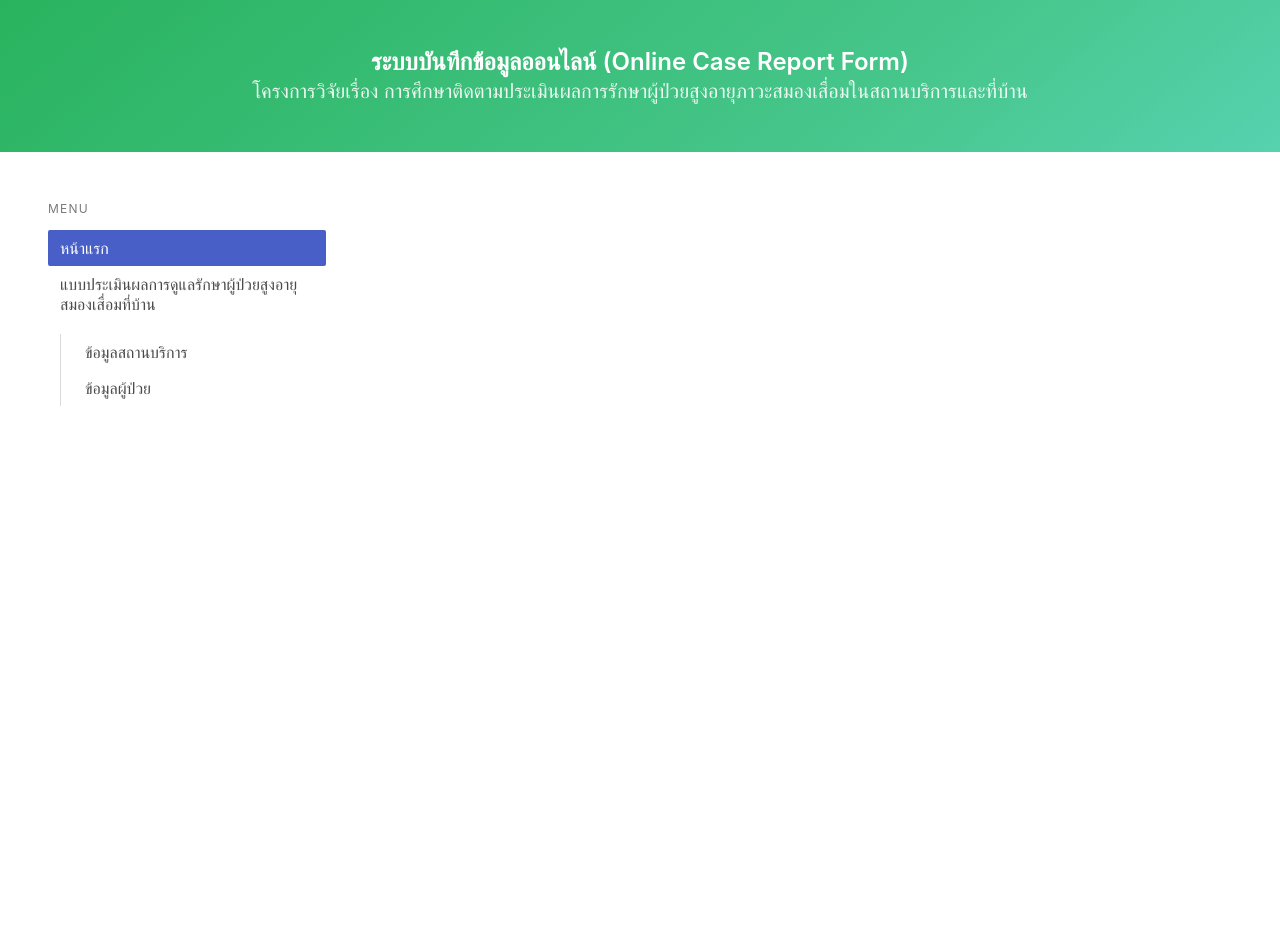
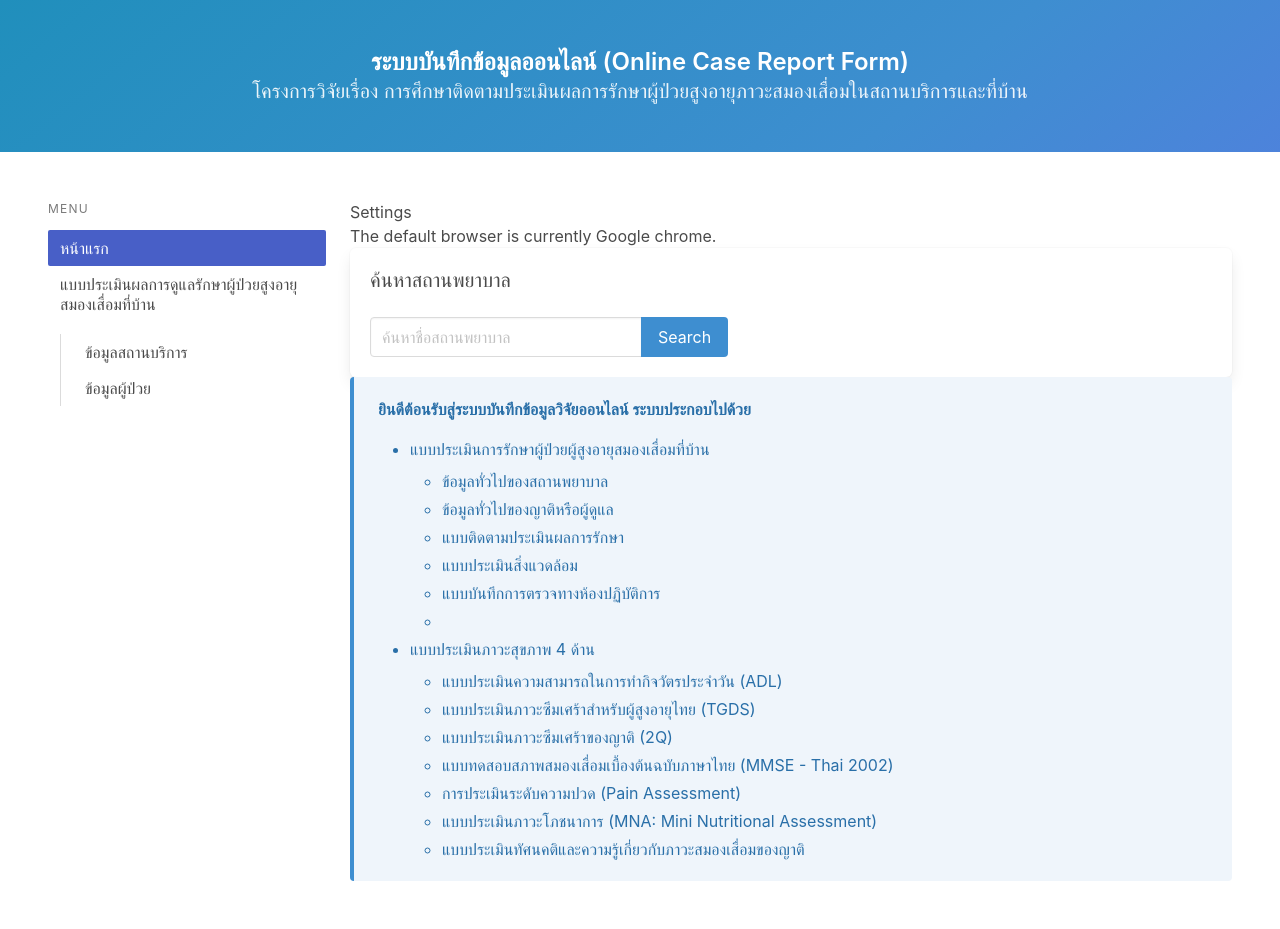
Before and after one commit to likit/dementia-survey-2018, a Flask app: page / in a window 1280 px wide. Before the commit the page ends 406 px from the top, so only its background shows below. Run offline with Flask 2, Linux system fonts and the light colour scheme; some libraries are stand-ins or nearby versions.

Commit message:
replaced pagejs with pager.js because it is comportable with knockout.js

```diff
--- a/app/templates/main/index.html
+++ b/app/templates/main/index.html
@@ -6,7 +6,7 @@
             <link rel="stylesheet" href="https://cdnjs.cloudflare.com/ajax/libs/bulma/0.6.2/css/bulma.min.css">
         </head>
         <body>
-            <section class="hero is-success is-bold">
+            <section class="hero is-info is-bold">
                 <div class="hero-body">
                     <div class="container">
                         <h2 class="title is-size-4 has-text-centered"><strong>ระบบบันทึกข้อมูลออนไลน์ (Online Case Report Form)</strong></h2>
@@ -22,30 +22,38 @@
                         <aside class="menu">
                             <p class="menu-label">Menu</p>
                             <ul class="menu-list">
-                                <li><a class="is-active" href="./">หน้าแรก</a></li>
-                                <li><a href="./">แบบประเมินผลการดูแลรักษาผู้ป่วยสูงอายุสมองเสื่อมที่บ้าน</a>
+                                <li><a class="is-active" data-bind="page-href:'start'">หน้าแรก</a></li>
+                                <li><a>แบบประเมินผลการดูแลรักษาผู้ป่วยสูงอายุสมองเสื่อมที่บ้าน</a>
                                     <ul class="menu-list">
-                                        <li><a href="./extensions">ข้อมูลสถานบริการ</a></li>
-                                        <li><a href="./settings">ข้อมูลผู้ป่วย</a></li>
+                                        <li><a data-bind="page-href:'hospital'">ข้อมูลสถานบริการ</a></li>
+                                        <li><a data-bind="page-href:'settings'">ข้อมูลผู้ป่วย</a></li>
                                     </ul>
                                 </li>
                             </ul>
                         </aside>
                     </div>
                     <div class="column">
-                        <div id="content"></div>
+                        <div data-bind="page: {id: 'settings'}">
+                            <h2>Settings</h2>
+                            <p>The default browser is currently Google chrome.</p>
+                        </div>
+                        <div data-bind="page: {id: 'hospital'}">
+                            <div class="box">
+                                <h2 class="subtitle">ค้นหาสถานพยาบาล</h2>
+                                <div class="field has-addons">
+                                    <div class="control">
+                                        <input class="input" data-bind="textInput: hospital"
+                                            type="text" placeholder="ค้นหาชื่อสถานพยาบาล">
+                                    </div>
+                                    <div class="control">
+                                        <a class="button is-info">
+                                            Search
+                                        </a>
                                     </div>
                                 </div>
-            </section>
-        <script id="settings-template" type="text/x-template">
-            <h2>Settings</h2>
-            <p>The default browser is currently Google chrome.</p>
-        </script>
-        <script id="extensions-template" type="text/x-template">
-            <h2>Extensions</h2>
-            <p>The extensions have been activated.</p>
-        </script>
-        <script id="history-template" type="text/x-template">
+                            </div>
+                        </div>
+                        <div data-bind="page: {id: 'start'}">
                             <article class="message is-info">
                                 <div class="message-body">
                                     <strong>ยินดีต้อนรับสู่ระบบบันทึกข้อมูลวิจัยออนไลน์ ระบบประกอบไปด้วย</strong>
@@ -76,52 +84,17 @@
                                     </div>
                                 </div>
                             </article>
+                        </div>
+                    </div> <!-- column -->
+                </div>
+            </section>
+        <script src="https://code.jquery.com/jquery-3.3.1.slim.min.js"
+            integrity="sha256-3edrmyuQ0w65f8gfBsqowzjJe2iM6n0nKciPUp8y+7E="
+            crossorigin="anonymous">
         </script>
-        <script src="https://cdn.rawgit.com/visionmedia/page.js/master/page.js"></script>
-        <script>
-            page.base('/survey');
-            page('*', showActiveLink);
-            page('/', showHistory);
-            page('/extensions', showExtensions)
-            page('/settings', showSettings);
-            page();
-            function showActiveLink(ctx, next) {
-                deactivate();
-                console.log(ctx.path, ctx.init);
-                a(ctx.path).parentNode.classList.add('is-active');
-                next();
-            }
-            function showHistory(ctx) {
-                render(template('history'), !ctx.init);
-            }
-            function showExtensions(ctx) {
-                render(template('extensions'), !ctx.init);
-            }
-            function showSettings(ctx) {
-                render(template('settings'), !ctx.init);
-            }
-            function render(html, hide) {
-                var el = document.getElementById('content');
-                if(hide) {
-                    el.classList.add('hide');
-                    setTimeout(function() {
-                        el.innerHTML = html;
-                        el.classList.remove('hide');
-                    }, 300);
-                } else {
-                    el.innerHTML = html;
-                }
-            }
-            function deactivate() {
-                var el = document.querySelector('.is-active');
-                if(el) el.classList.remove('is-active');
-            }
-            function a(href) {
-                return document.querySelector('[href=".' + href + '"]');
-            }
-            function template(name) {
-                return document.getElementById(name + '-template').innerHTML;
-            }
-        </script>
+        <script src="https://cdnjs.cloudflare.com/ajax/libs/knockout/3.4.2/knockout-min.js"></script>
+        <script src="{{ url_for('static', filename='js/knockout.mapping.js') }}"></script>
+        <script src="{{ url_for('static', filename='js/pager.js') }}"></script>
+        <script src="{{ url_for('static', filename='js/app.js') }}"></script>
     </body>
 </html>
```
Lines whose indentation alone changed are shown as unchanged.
